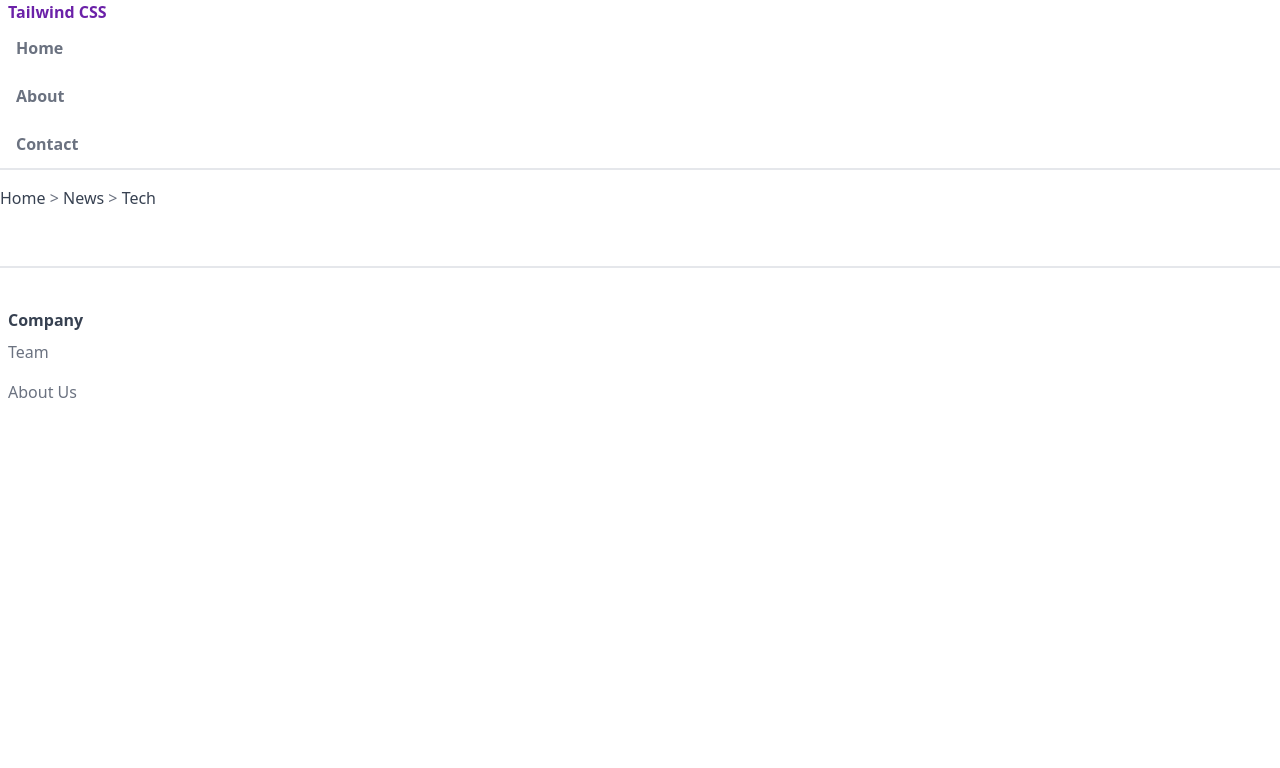
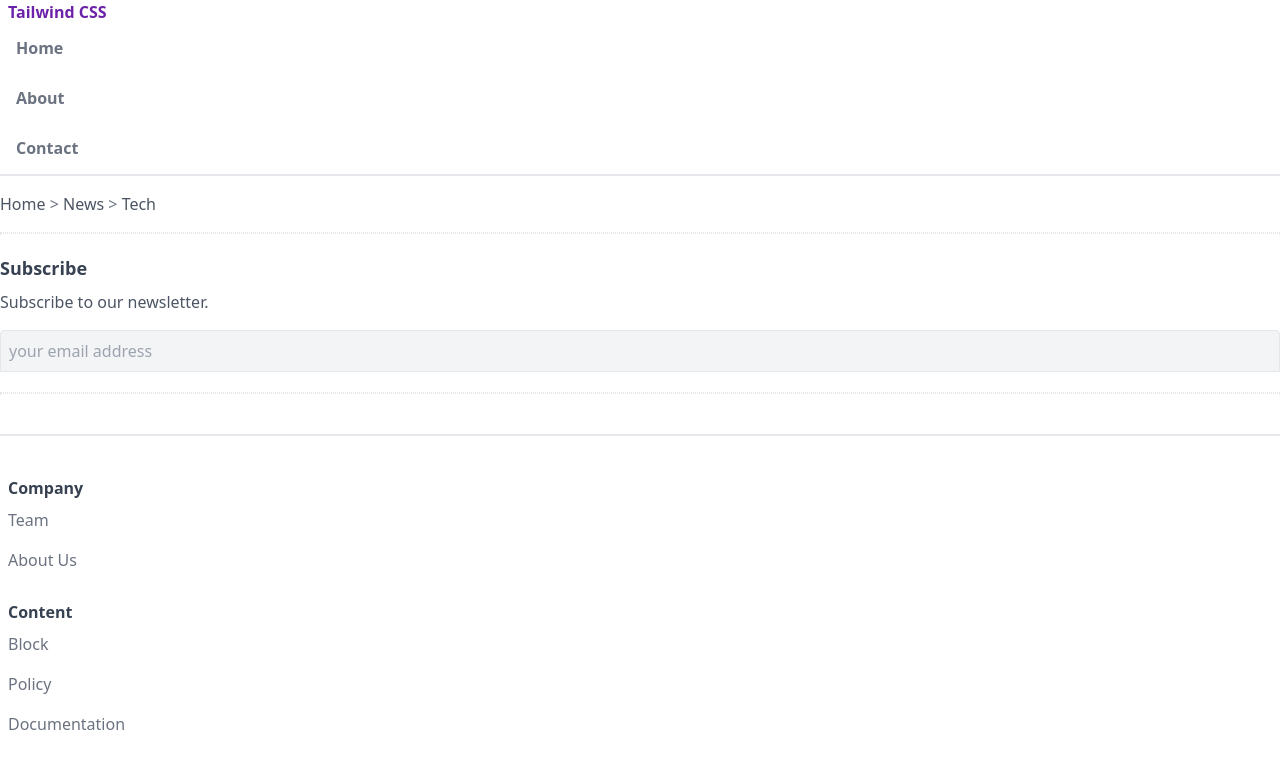
Before and after one commit to sa2209GitHub/tailwind-css-tutorial, a website: page index.html in a window 1280 px wide. Drawn offline with Linux system fonts and the light colour scheme.

Commit message:
Finalize lesson_04

```diff
--- a/index.html
+++ b/index.html
@@ -11,12 +11,19 @@
 <body>
 	<!-- Header -->
 	<header class="px-2 border-b-2">
-		<a class="font-bold text-purple-800" href="index.html">Tailwind CSS</a>
+		<a class="font-bold text-purple-800 hover:text-purple-500" href="index.html">Tailwind CSS</a>
 		<nav>
 			<ul class="text-gray-500 font-semibold">
-				<li><a class="inline-block py-3 px-2" href="#">Home</a></li>
-				<li><a class="inline-block py-3 px-2" href="#">About</a></li>
-				<li><a class="inline-block py-3 px-2" href="#">Contact</a></li>
+				<li><a
+						class="inline-block py-3 px-2 border-b-2 border-transparent hover:text-purple-800 hover:border-purple-800 focus:text-purple-800"
+						href="#">Home</a></li>
+				<li><a
+						class="inline-block py-3 px-2 border-b-2 border-transparent hover:text-purple-800 hover:border-purple-800 focus:text-purple-800"
+						href="#">About</a></li>
+				<li><a
+						class="inline-block py-3 px-2 border-b-2 border-transparent hover:text-purple-800 hover:border-purple-800 focus:text-purple-800"
+						href="#">Contact</a>
+				</li>
 			</ul>
 		</nav>
 	</header>
@@ -25,15 +32,29 @@
 	<main>
 		<div>
 			<div class="py-4 owerflow-y-auto whitespace-nowrap">
-				<a class="text-gray-700" href="#">Home</a>
+				<a class="text-gray-600 hover:text-purple-800" href="#">Home</a>
 				<span class="text-gray-500">&gt;</span>
-				<a class="text-gray-700" href="#">News</a>
+				<a class="text-gray-600 hover:text-purple-800" href="#">News</a>
 				<span class="text-gray-500">&gt;</span>
-				<a class="text-gray-700" href="#">Tech</a>
+				<a class="text-gray-600 hover:text-purple-800" href="#">Tech</a>
 			</div>
 		</div>
 	</main>
 </body>
+
+<!-- Divider -->
+<div class="border border-dotted"></div>
+
+<!-- Subscribe -->
+<div class="my-5">
+	<h5 class="font-bold text-lg text-gray-700">Subscribe</h5>
+	<p class="text-gray-600 mt-2">Subscribe to our newsletter.</p>
+	<input placeholder="your email address" type="email"
+		class="text-gray-700 bg-gray-100 p-2 mt-4 w-full border rounded-t hover:border-indigo-800">
+</div>
+
+<!-- Divider -->
+<div class="border border-dotted"></div>
 
 <!-- Footer -->
 <footer class="border-t-2 mt-10 py-10 px-2 text-gray-700">
@@ -41,8 +62,23 @@
 		<div>
 			<h6 class="font-semibold">Company</h6>
 			<ul class="text-gray-500">
-				<li><a class="inline-block py-2" href="#">Team</a></li>
-				<li><a class="inline-block py-2" href="#">About Us</a></li>
+				<li><a class="inline-block py-2 hover:underline decoration-purple-800 underline-offset-4" href="#">Team</a></li>
+				<li><a class="inline-block py-2 hover:underline decoration-purple-800 underline-offset-4" href="#">About Us</a>
+				</li>
+			</ul>
+		</div>
+	</div>
+
+	<div class="mt-5">
+		<div>
+			<h6 class="font-semibold">Content</h6>
+			<ul class="text-gray-500">
+				<li><a class="inline-block py-2 hover:underline decoration-purple-800 underline-offset-4" href="#">Block</a>
+				</li>
+				<li><a class="inline-block py-2 hover:underline decoration-purple-800 underline-offset-4" href="#">Policy</a>
+				</li>
+				<li><a class="inline-block py-2 hover:underline decoration-purple-800 underline-offset-4"
+						href="#">Documentation</a></li>
 			</ul>
 		</div>
 	</div>
```
Also changed, not shown: public/style.css.
